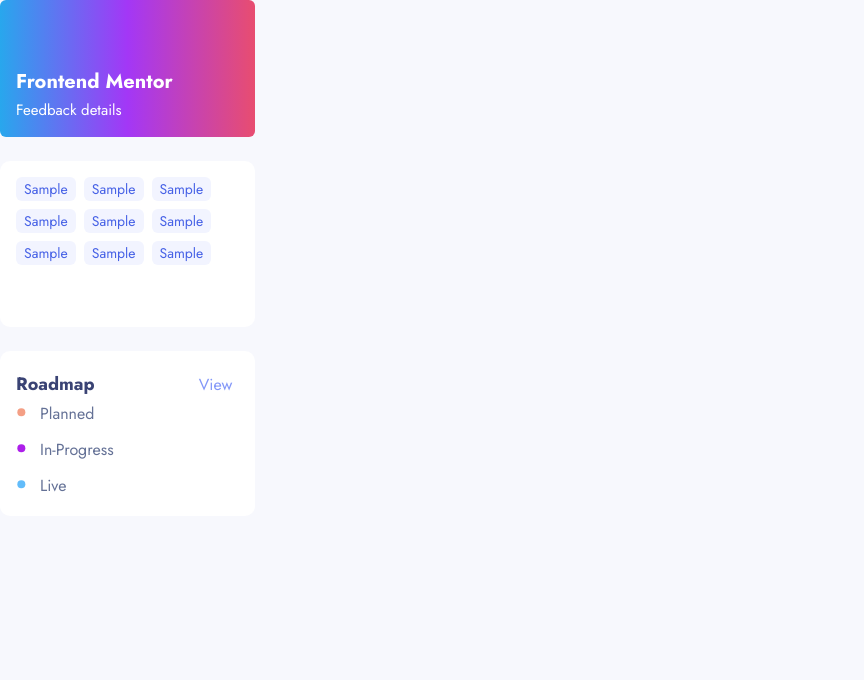
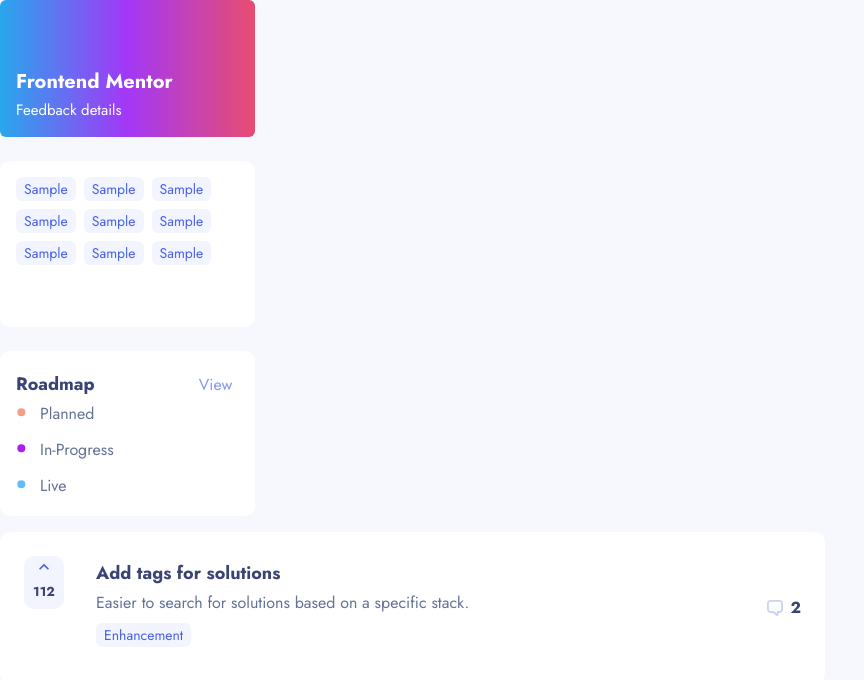
Before and after one commit to lilianaruva/product-feedback-app, a React (Create React App) app: page / in a window 1280 px wide. Shown: the top 680 px of the page, without its empty margins (0-864 px from the left). Built offline with nearby package versions, Linux system fonts and the light colour scheme.

Commit message:
card suggestion -static-

```diff
--- a/package.json
+++ b/package.json
@@ -3,6 +3,7 @@
   "version": "0.1.0",
   "private": true,
   "dependencies": {
+    "@chakra-ui/icons": "^1.1.1",
     "@chakra-ui/react": "^1.7.2",
     "@emotion/react": "^11.6.0",
     "@emotion/styled": "^11.6.0",
--- a/src/pages/Suggestions/Suggestions.jsx
+++ b/src/pages/Suggestions/Suggestions.jsx
@@ -2,6 +2,7 @@
 import Profile from "./components/profile";
 import Tags from "./components/tags";
 import Roadmap from "./components/roadmap";
+import SuggestionsCard from "./components/suggestionsCard";
 import './styles/suggestion.css';
 
 const Suggestion = () => {
@@ -11,6 +12,7 @@
                 <Profile />
                 <Tags />
                 <Roadmap />
+                <SuggestionsCard />
             </div>
         </>
     )
--- a/src/pages/Suggestions/components/roadmap.jsx
+++ b/src/pages/Suggestions/components/roadmap.jsx
@@ -1,6 +1,6 @@
 import React from "react";
-import { List, ListItem, ListIcon } from "@chakra-ui/react";
-import { Icon, createIcon } from "@chakra-ui/react"
+import { List, ListItem} from "@chakra-ui/react";
+import { Icon } from "@chakra-ui/react"
 import '../styles/roadmap.css';
 
 const Roadmap = () => {
--- /dev/null
+++ b/src/pages/Suggestions/components/suggestionsCard.jsx
@@ -0,0 +1,28 @@
+import React from "react";
+import '../styles/suggestionsCard.css'
+import { Tag } from "@chakra-ui/react";
+import {ChevronUpIcon, ChatIcon} from "@chakra-ui/icons";
+
+const SuggestionsCard = () => {
+    return (
+        <>
+            <div className="suggestionsCard-container">
+                <div className="sC-number">
+                    <ChevronUpIcon w={5} h={5} color="#4661E6" />
+                    <h2>112</h2>
+                </div>
+                <div className="sC-content">
+                    <h1>Add tags for solutions</h1>
+                    <p>Easier to search for solutions based on a specific stack.</p>
+                    <Tag className="tag" backgroundColor="#F2F4FF" color="#4661E6" fontWeight="semiBold">Enhancement</Tag>
+                </div>
+                <div className="sC-comments">
+                    <ChatIcon color="#CDD2EE"/>
+                    <h2>2</h2>
+                </div>
+            </div>
+        </>
+    )
+}
+
+export default SuggestionsCard;
--- /dev/null
+++ b/src/pages/Suggestions/styles/suggestionsCard.css
@@ -0,0 +1,58 @@
+.suggestionsCard-container {
+    display: flex;
+    flex-direction: row;
+    background-color: white;
+    width: 825px;
+    height: 151px;
+    border-radius: 10px;
+    margin: 1rem 0;
+    padding: 1.5rem;
+}
+
+.suggestionsCard-container h1 {
+    color: #3A4374;
+    font-weight: bold;
+    font-size: 18px;
+}
+
+.suggestionsCard-container p {
+    color: #647196;
+    font-size: 16px;
+}
+
+.sC-number {
+    display: inline;
+    text-align: center;
+    width: 40px;
+    height: 53px;
+    color: #3A4374;
+    font-weight: bold;
+    font-size: 13px;
+    background-color: #F2F4FE;
+    border-radius: 10px;
+}
+
+.sC-number h2 {
+    align-self: flex-end;
+}
+
+.sC-content {
+    margin-left: 2rem;
+    flex-grow: 3;
+}
+
+.sC-content p{
+    margin-bottom: 0.5rem;
+}
+
+.sC-comments {
+    display: flex;
+    justify-content: center;
+    align-items: center;
+    color: #3A4374;
+    font-weight: bold;
+}
+
+.sC-comments h2 {
+    margin-left: 0.5rem;
+}
```
Also changed, not shown: 1 other file (tests, documents, lock files or other folders).
